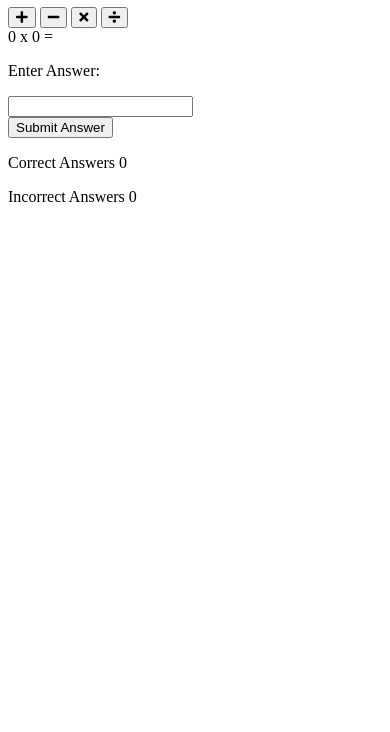
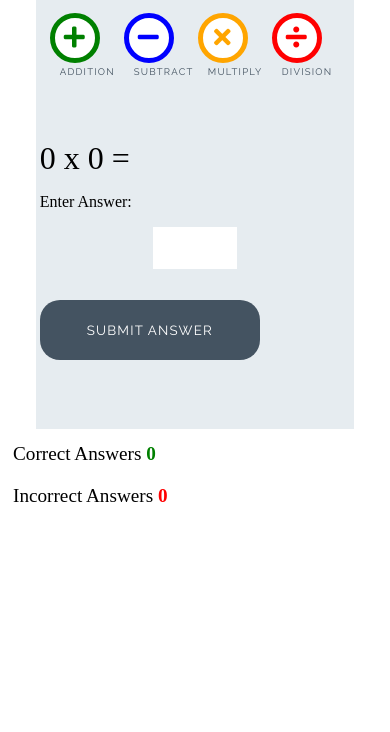
Before and after one commit to nicolascagna96/love-math, a plain HTML site: page index.html in a window 390 px wide. Shown: the part 112-844 px from the top of the page. Drawn offline with Linux system fonts and the light colour scheme.

Commit message:
Add styles for game

```diff
--- a/assets/css/style.css
+++ b/assets/css/style.css
@@ -0,0 +1,252 @@
+* --------- Global style */
+
+body {
+    background-color: white;
+    font-family: "Raleway", sans-serif;
+    color: #445361;
+    text-align: center;
+}
+
+/* --------- Heading */
+
+.heading {
+    text-align: center;
+    font-size: 2.5rem;
+}
+
+.logo {
+    height: 40px;
+    padding-right: 5px;
+}
+
+/* --------- Game layout */
+
+.game-area {
+    background-color: #E6ECF0;
+    box-sizing: border-box;
+    width: 85%;
+    height: 65vh;
+    max-height: 450px;
+    max-width: 830px;
+    margin-left: auto;
+    margin-right: auto;
+    padding: 1%;
+}
+
+.question-area {
+    width: 50%;
+    font-size: 2rem;
+    margin: auto;
+    padding: 50px 0;
+}
+
+.question-area span {
+    padding: 0 15px;
+}
+
+.score-area {
+    margin: 5px auto;
+    width: 60%;
+    font-size: 1.2rem;
+}
+
+.controls-area {
+    width: 85%;
+    margin: 30px auto;
+}
+
+#score {
+    color: green;
+    font-weight: bold;
+}
+
+#incorrect {
+    color: red;
+    font-weight: bold;
+}
+
+.answer-message {
+    display: none;
+    font-size: 1rem;
+}
+
+#answer-box {
+    border: none;
+    color: #445361;
+    display: inline-block;
+    height: 40px;
+    width: 80px;
+    font-size: 1.2rem;
+}
+
+.scores {
+    display: inline-block;
+    padding: 25px;
+}
+
+/* --------- Buttons */
+
+.btn {
+    width: 220px;
+    height: 60px;
+    font-family: "Raleway", sans-serif;
+    text-transform: uppercase;
+    letter-spacing: 1.2px;
+    color: white;
+}
+
+.btn:focus {
+    outline: none;
+}
+
+.btn--big {
+    padding-top: 10px;
+    border-radius: 50%;
+    background-color: white;
+    border: 10px solid;
+    width: 100px;
+    height: 100px;
+    font-size: 3.2rem;
+    margin: 0 30px;
+    transition: all 0.5s;
+}
+
+.btn--big::after {
+    content: attr(data-type);
+    font-size: 1rem;
+    color: #445361;
+    position: releative;
+    left: -0.5em;
+}
+
+.btn--blue {
+    border-color: blue;
+    color: blue;
+}
+
+.btn--blue:active,
+.btn--blue:hover {
+    background-color: darkblue;
+    color: white;
+}
+
+.btn--orange {
+    border-color: orange;
+    color: orange;
+}
+
+.btn--orange:active,
+.btn--orange:hover {
+    background-color: darkorange;
+    color: white;
+}
+
+.btn--red {
+    border-color: red;
+    color: red;
+}
+
+.btn--red:active,
+.btn--red:hover {
+    background-color: darkred;
+    color: white;
+}
+
+.btn--green {
+    border-color: green;
+    color: green;
+}
+
+.btn--green:active,
+.btn--green:hover {
+    background-color: darkgreen;
+    color: white;
+}
+
+.btn--gray {
+    margin-top: 25px;
+    background-color: #445361;
+    border: 1px transparent;
+    border-radius: 20px;
+}
+
+.btn--gray:active,
+.btn--gray:hover {
+    background-color: #0d1013;
+}
+
+/* --------- Media queries */
+
+@media (max-width: 414px) {
+    .controls-area {
+        width: 100%;
+    }
+
+    .btn--big {
+        margin: 0 10px;
+        padding: 5px;
+        border: 5px solid;
+        width: 50px;
+        height: 50px;
+        font-size: 1.5rem;
+    }
+
+    .btn--big::after {
+        font-size: 0.6rem;
+        left: -0.7rem;
+    }
+
+    .question-area {
+        padding: 10% 0;
+        width: 100%;
+    }
+
+    .question-area span {
+        padding: 0;
+    }
+
+    .answer-message {
+        display: block;
+    }
+
+    #answer-box {
+        display: block;
+        margin: 0 auto;
+    }
+    .btn--gray {
+        margin-top: 0;
+    }
+
+    .score-area {
+        width: 100%;
+    }
+
+    .scores {
+        margin: 0.5em auto;
+        display: block;
+        padding: 5px;
+    }
+
+    .heading {
+        font-size: 2rem;
+    }
+}
+
+@media (max-width: 320px) {
+    .game-area {
+        height: 70vh;
+    }
+
+    .controls-area {
+        width: 75%;
+        margin: 10px auto;
+    }
+
+    .btn--big {
+        margin: 10px 10px;
+    }
+    .question-area {
+        padding: 10px 0;
+    }
+
+}
--- a/index.html
+++ b/index.html
@@ -21,13 +21,13 @@
 
     <div class="game-area">
         <div class="controls-area">
-            <button class="btn btn--big btn--green">
+            <button data-type="addition" class="btn btn--big btn--green">
                 <i class="fas fa-plus"></i></button>
-            <button class="btn btn--big btn--blue">
+            <button  data-type="subtract" class="btn btn--big btn--blue">
                 <i class="fas fa-minus"></i></button>
-            <button class="btn btn--big btn--orange">
+            <button  data-type="multiply" class="btn btn--big btn--orange">
                 <i class="fas fa-times"></i></button>
-            <button class="btn btn--big btn--red">
+            <button  data-type="division" class="btn btn--big btn--red">
                 <i class="fas fa-divide"></i> </button>
 
         </div>
@@ -39,7 +39,7 @@
             <p class="answer-message">Enter Answer:</p>
             <input id="answer-box" type="number">
         </div>
-        <button class="btn btn--gray">Submit Answer</button>
+        <button  data-type="submit" class="btn btn--gray">Submit Answer</button>
     </div>
 
     <div class="score-area">
```
